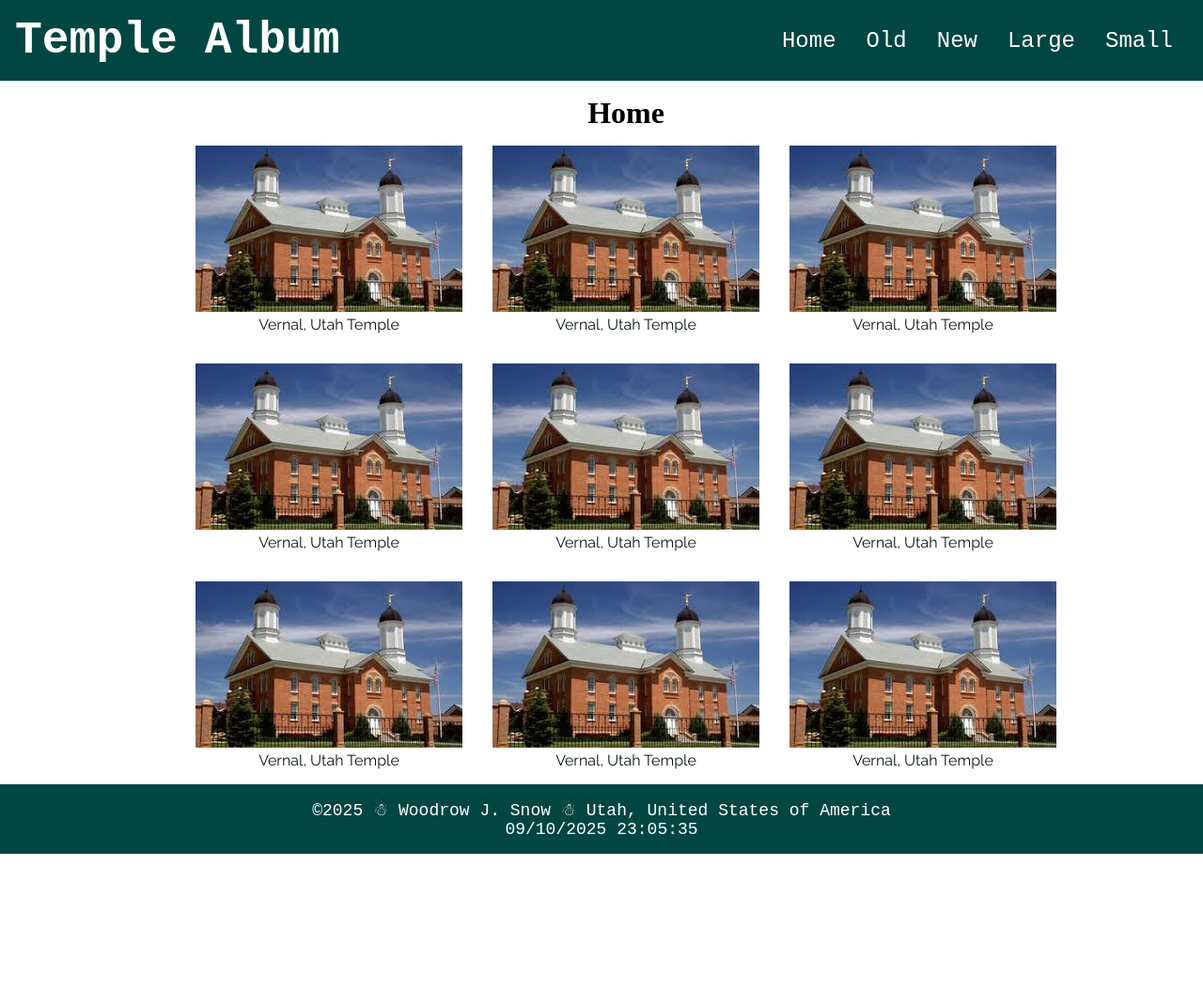
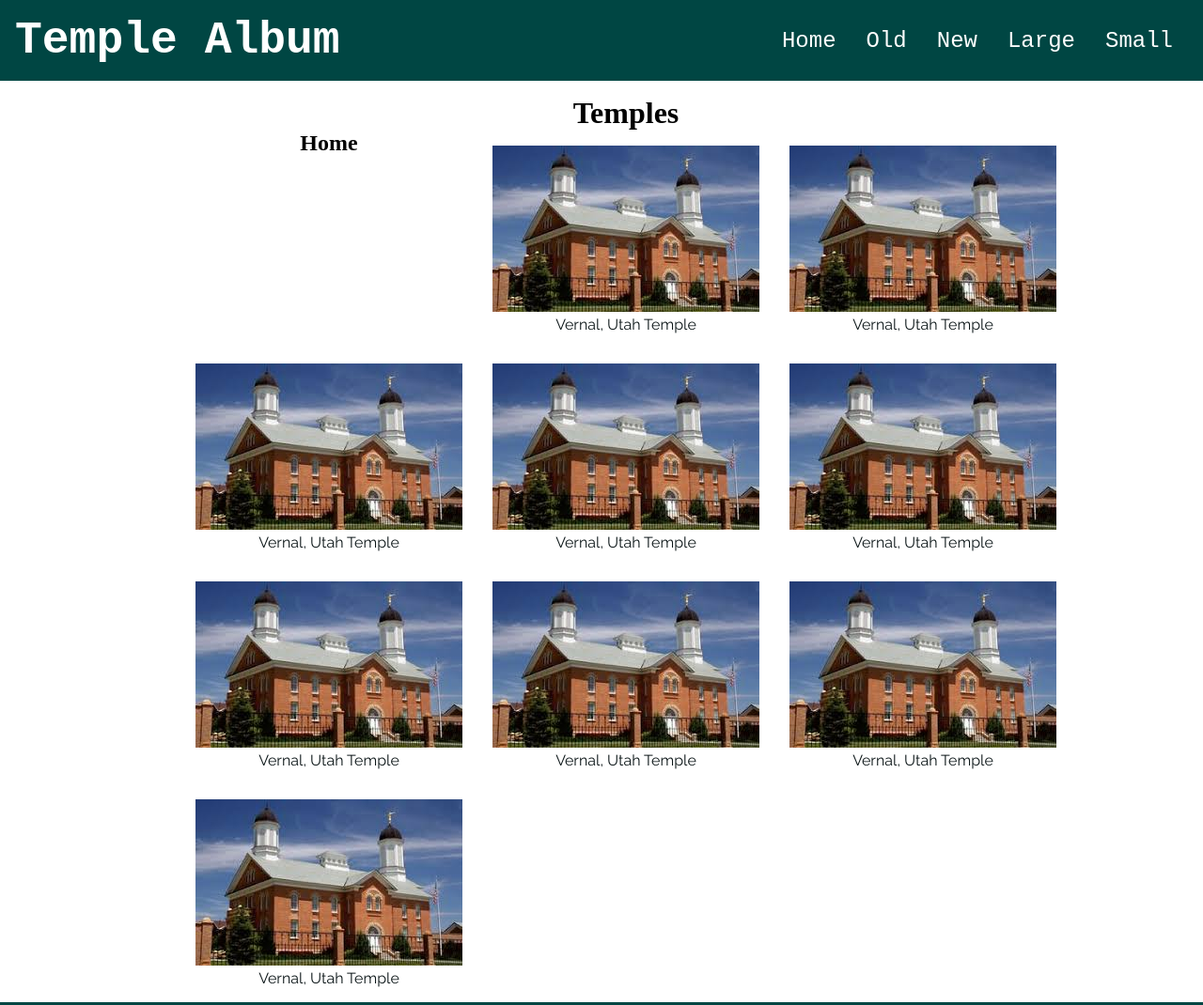
Before and after one commit to woodrow-snow/wdd131, a plain HTML site: page temples.html in a window 1280 px wide. Shown: the top 1070 px of the page at 94% size. Before the commit the page ends 909 px from the top, so only its background shows below. Drawn offline with Linux system fonts and the light colour scheme; a web font is replaced by a local one.

Commit message:
made small changes for audit tool correction

```diff
--- a/temples.html
+++ b/temples.html
@@ -5,7 +5,7 @@
     <meta name="viewport" content="width=device-width, initial-scale=1.0">
     <title>Temple Album | WDD131</title>
     <meta name="Author" content="Woodrow J. Snow">
-    <meta name="Description" content="Week 2 temples assignment page">
+    <meta name="Description" content="Page is dedicated to the learning of interactive hamburger menus">
 
     <!-- Stylesheet references -->
     <link rel="Stylesheet" href="styles/temples.css">
@@ -35,7 +35,8 @@
         </nav>
     </header>
     <main>
-        <h1>Home</h1>
+        <h1>Temples</h1>
+        <h2>Home</h2>
         <figure>
             <img src="images/vernal-ut-temple.jpeg" alt="Picture of Vernal, Utah Temple">
             <figcaption>Vernal, Utah Temple</figcaption>
```
